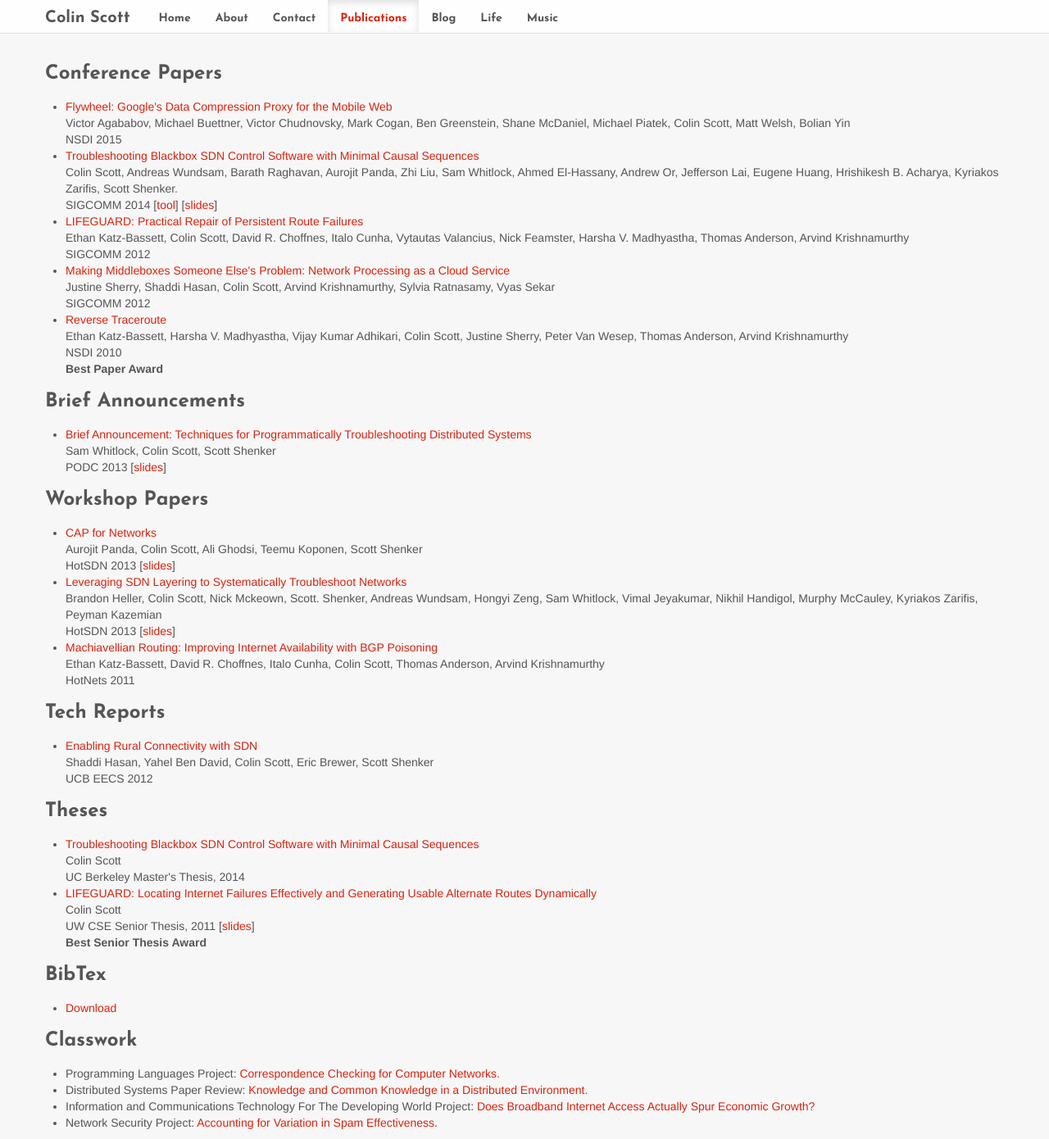
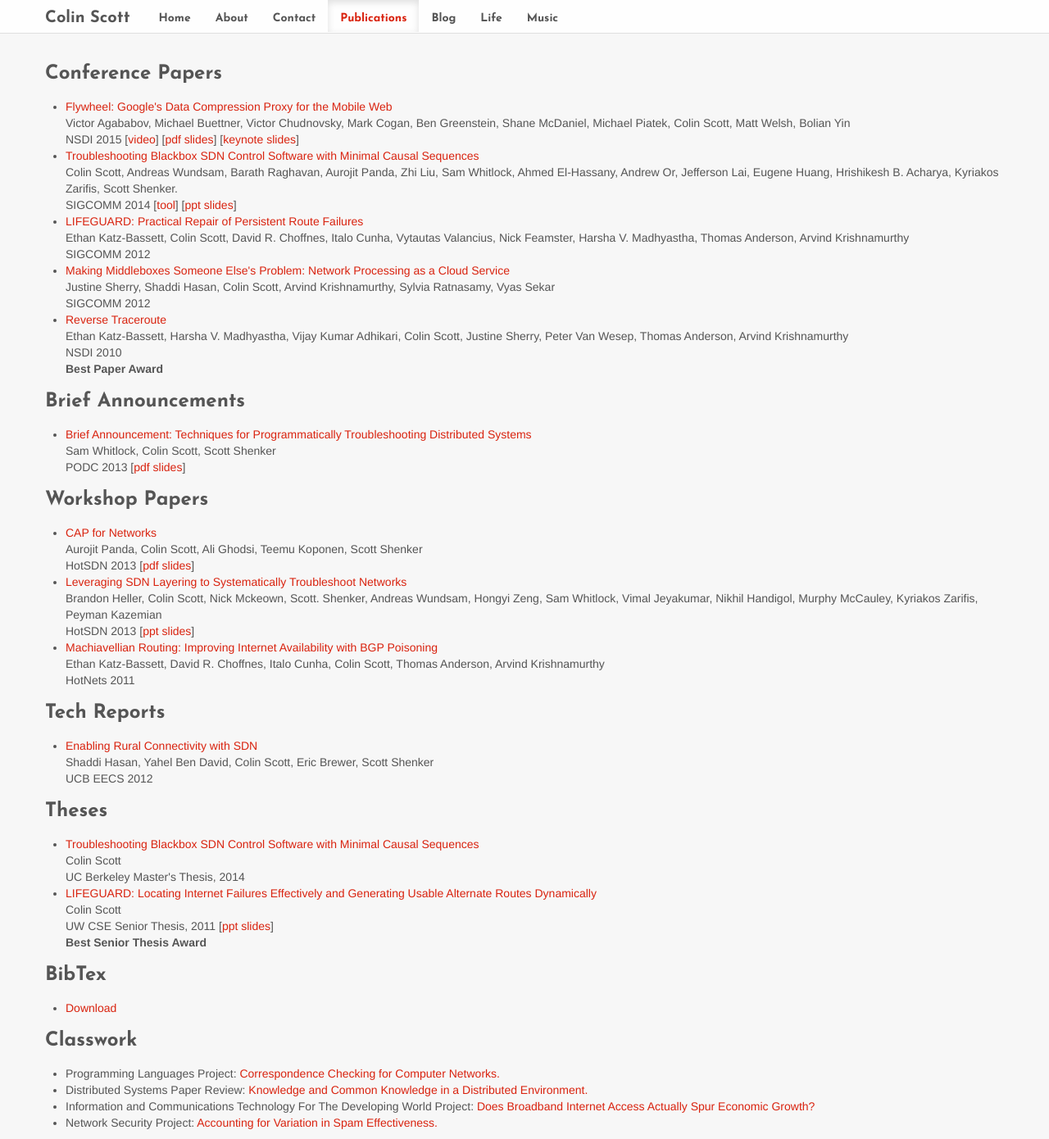
Before and after one commit to colin-scott/personal_website, a Jekyll site: the page built from publications.html, in a window 1280 px wide and 1390 px high. Shown: the whole window at 82% size. Built offline with Jekyll 4.4.1, drawn with Linux system fonts in a browser that asks for light colours; Markdown is read by kramdown in place of the engine named in the settings; some of the changed lines change nothing that is shown.

Commit message:
Add slides/video for NSDI

```diff
--- a/publications.html
+++ b/publications.html
@@ -11,7 +11,11 @@ description: "Colin Scott's projects and publications"
     Victor Agababov, Michael Buettner, Victor Chudnovsky, Mark Cogan, Ben
    Greenstein, Shane McDaniel, Michael Piatek, Colin Scott,
    Matt Welsh, Bolian Yin</br>
-   NSDI 2015 </br>
+   NSDI 2015 [<a
+     href="https://www.usenix.org/conference/nsdi15/technical-sessions/presentation/agababov">video</a>] [<a
+     href="http://www.eecs.berkeley.edu/~rcs/research/flywheel.pdf">pdf
+     slides</a>] [<a
+     href="http://www.eecs.berkeley.edu/~rcs/research/flywheel.key">keynote slides</a>] </br>
     </li>
 
     <li><a href="http://www.eecs.berkeley.edu/~rcs/research/sts.pdf">Troubleshooting
@@ -19,7 +23,8 @@ description: "Colin Scott's projects and publications"
     Colin Scott, Andreas Wundsam, Barath Raghavan, Aurojit Panda, Zhi Liu, Sam Whitlock, Ahmed El-Hassany,
     Andrew Or, Jefferson Lai, Eugene Huang, Hrishikesh B. Acharya, Kyriakos
     Zarifis, Scott Shenker.</br>
-    SIGCOMM 2014 [<a href="http://ucb-sts.github.com/sts/">tool</a>] [<a href="http://www.eecs.berkeley.edu/~rcs/research/troubleshooting_with_mcses.pptx">slides</a>]</br>
+    SIGCOMM 2014 [<a href="http://ucb-sts.github.com/sts/">tool</a>] [<a
+      href="http://www.eecs.berkeley.edu/~rcs/research/troubleshooting_with_mcses.pptx">ppt slides</a>]</br>
     </li>
     <li><a href="http://lifeguard.cs.washington.edu">LIFEGUARD: Practical
         Repair of Persistent Route Failures</a></br>
@@ -43,14 +48,16 @@ description: "Colin Scott's projects and publications"
     <li><a href="http://www.eecs.berkeley.edu/~rcs/research/podc13.pdf">Brief Announcement: Techniques for Programmatically Troubleshooting
     Distributed Systems</a></br>
     Sam Whitlock, Colin Scott, Scott Shenker</br>
-    PODC 2013 [<a href="http://www.eecs.berkeley.edu/~rcs/research/PODC_Presentation.pdf">slides</a>]</br>
+    PODC 2013 [<a
+      href="http://www.eecs.berkeley.edu/~rcs/research/PODC_Presentation.pdf">pdf slides</a>]</br>
     </li>
 </ul>
 <h3>Workshop Papers</h3>
 <ul>
    <li><a href="http://www.eecs.berkeley.edu/~rcs/research/cap-paper.pdf">CAP for Networks</a></br>
    Aurojit Panda, Colin Scott, Ali Ghodsi, Teemu Koponen, Scott Shenker</br>
-   HotSDN 2013 [<a href="http://www.eecs.berkeley.edu/~rcs/research/cap_hotsdn.pdf">slides</a>]
+   HotSDN 2013 [<a
+     href="http://www.eecs.berkeley.edu/~rcs/research/cap_hotsdn.pdf">pdf slides</a>]
    </li>
 
    <li><a href="http://www.eecs.berkeley.edu/~rcs/research/vision-paper.pdf">Leveraging SDN Layering to Systematically Troubleshoot
@@ -58,7 +65,8 @@ description: "Colin Scott's projects and publications"
    Brandon Heller, Colin Scott, Nick Mckeown, Scott. Shenker, Andreas Wundsam,
      Hongyi Zeng, Sam Whitlock, Vimal Jeyakumar, Nikhil Handigol, Murphy McCauley,
      Kyriakos Zarifis, Peyman Kazemian<br/>
-     HotSDN 2013 [<a href="http://www.eecs.berkeley.edu/~rcs/research/SDN_Troubleshooting_HotSDN.pptx">slides</a>]
+     HotSDN 2013 [<a
+       href="http://www.eecs.berkeley.edu/~rcs/research/SDN_Troubleshooting_HotSDN.pptx">ppt slides</a>]
    </li>
 
    <li><a href="http://lifeguard.cs.washington.edu">Machiavellian Routing: Improving Internet Availability with BGP Poisoning</a></br>
@@ -85,7 +93,7 @@ description: "Colin Scott's projects and publications"
    Locating Internet Failures Effectively and Generating Usable Alternate
    Routes Dynamically</a></br>
    Colin Scott</br>
-   UW CSE Senior Thesis, 2011 [<a href="./senior_thesis.pptx">slides</a>]</br>
+   UW CSE Senior Thesis, 2011 [<a href="./senior_thesis.pptx">ppt slides</a>]</br>
    <b>Best Senior Thesis Award</b></br>
    </li>
 </ul>
```
